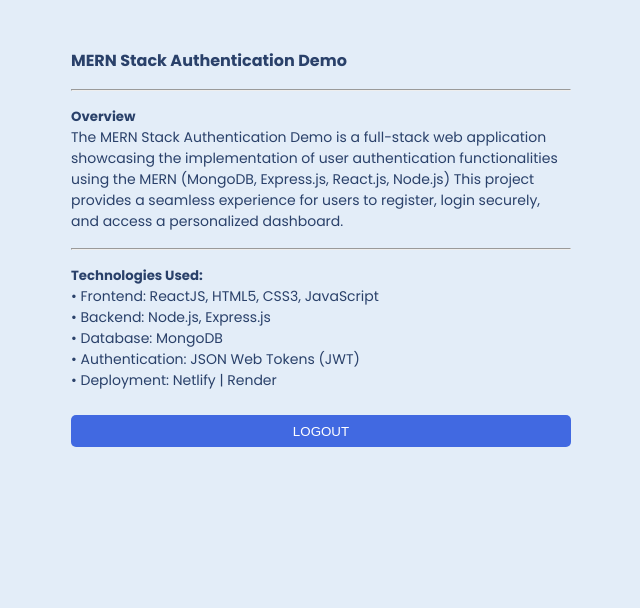
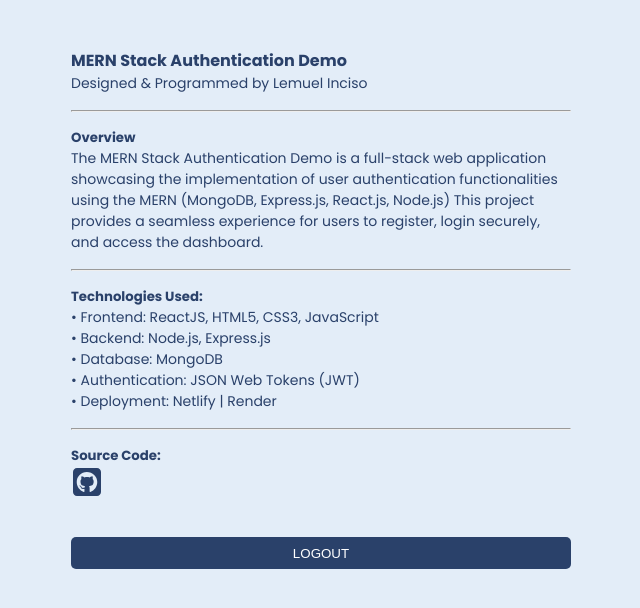
Before and after one commit to phlemuelnx/JoinUs-Client, a React (Vite) app: page / in a window 1280 px wide. Shown: the top 608 px of the page, without its empty margins (319-959 px from the left). Built offline with nearby package versions, Linux system fonts and the light colour scheme; sample sign-in values are in the browser's storage.

Commit message:
Added github repo

```diff
--- a/src/App.css
+++ b/src/App.css
@@ -12,6 +12,7 @@
   --bg-color: #e3edf8;
   --text-color: #2a416a;
   --button-color: #4169e1;
+  --danger: #ff4e5d;
 }
 
 body {
--- a/src/pages/02_login/Login.jsx
+++ b/src/pages/02_login/Login.jsx
@@ -28,8 +28,8 @@
       });
 
       const token = response.data.token;
-      console.log(response);
-      console.log(token);
+      // console.log(response);
+      // console.log(token);
 
       if (token) {
         localStorage.setItem('token', token);
--- a/src/pages/04_dashboard/Dashboard.css
+++ b/src/pages/04_dashboard/Dashboard.css
@@ -26,17 +26,26 @@
 }
 
 .tech {
-  margin: 1rem 0 0 0;
+  margin: 1rem 0;
+}
+
+.code {
+  margin: 1rem 0;
+}
+
+.overview svg {
+  font-size: 2rem;
+  color: var(--text-color);
 }
 
 .dashboard button {
-  background: var(--button-color);
+  background: var(--text-color);
   border: none;
   border-radius: 5px;
   color: white;
   cursor: pointer;
   height: 2rem;
-  margin-top: 1.5rem;
+  margin-top: 2rem;
   display: flex;
   align-items: center;
   justify-content: center;
--- a/src/pages/04_dashboard/Dashboard.jsx
+++ b/src/pages/04_dashboard/Dashboard.jsx
@@ -1,4 +1,5 @@
 import { useNavigate } from 'react-router-dom';
+import { FaSquareGithub } from 'react-icons/fa6';
 import './Dashboard.css';
 
 const Dashboard = () => {
@@ -14,6 +15,7 @@
       <div className='overview'>
         <div className='title'>
           <h4>MERN Stack Authentication Demo</h4>
+          <p>Designed & Programmed by Lemuel Inciso</p>
         </div>
         <hr />
         <div className='about'>
@@ -23,7 +25,7 @@
             showcasing the implementation of user authentication functionalities
             using the MERN (MongoDB, Express.js, React.js, Node.js) This project
             provides a seamless experience for users to register, login
-            securely, and access a personalized dashboard.
+            securely, and access the dashboard.
           </p>
         </div>
         <hr />
@@ -35,6 +37,14 @@
           <p>• Authentication: JSON Web Tokens (JWT)</p>
           <p>• Deployment: Netlify | Render</p>
         </div>
+        <hr />
+        <div className='code'>
+          <h5>Source Code:</h5>
+          <a href='https://github.com/phlemuelnx/JoinUs-Client' target='_blank'>
+            <FaSquareGithub />
+          </a>
+        </div>
+
         <button onClick={logoutUser}>LOGOUT</button>
       </div>
     </div>
```
